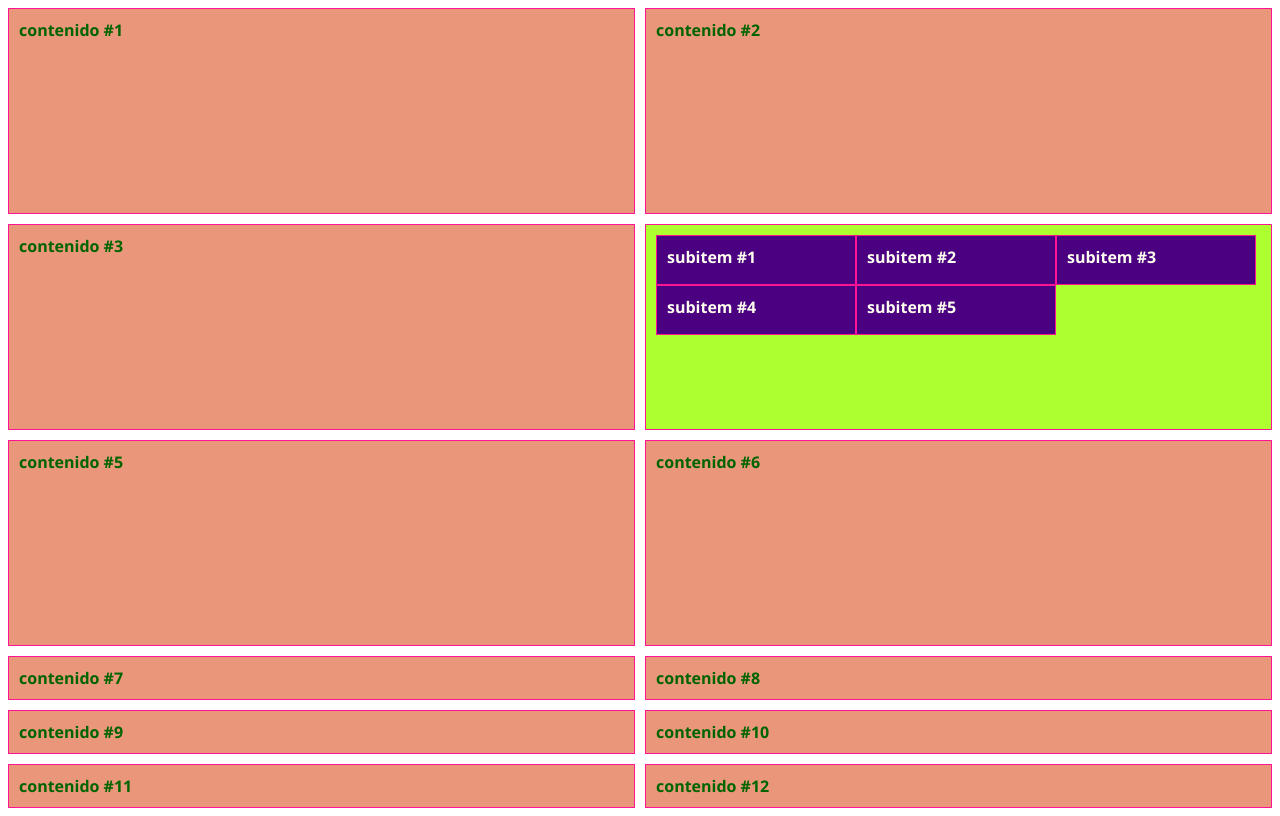
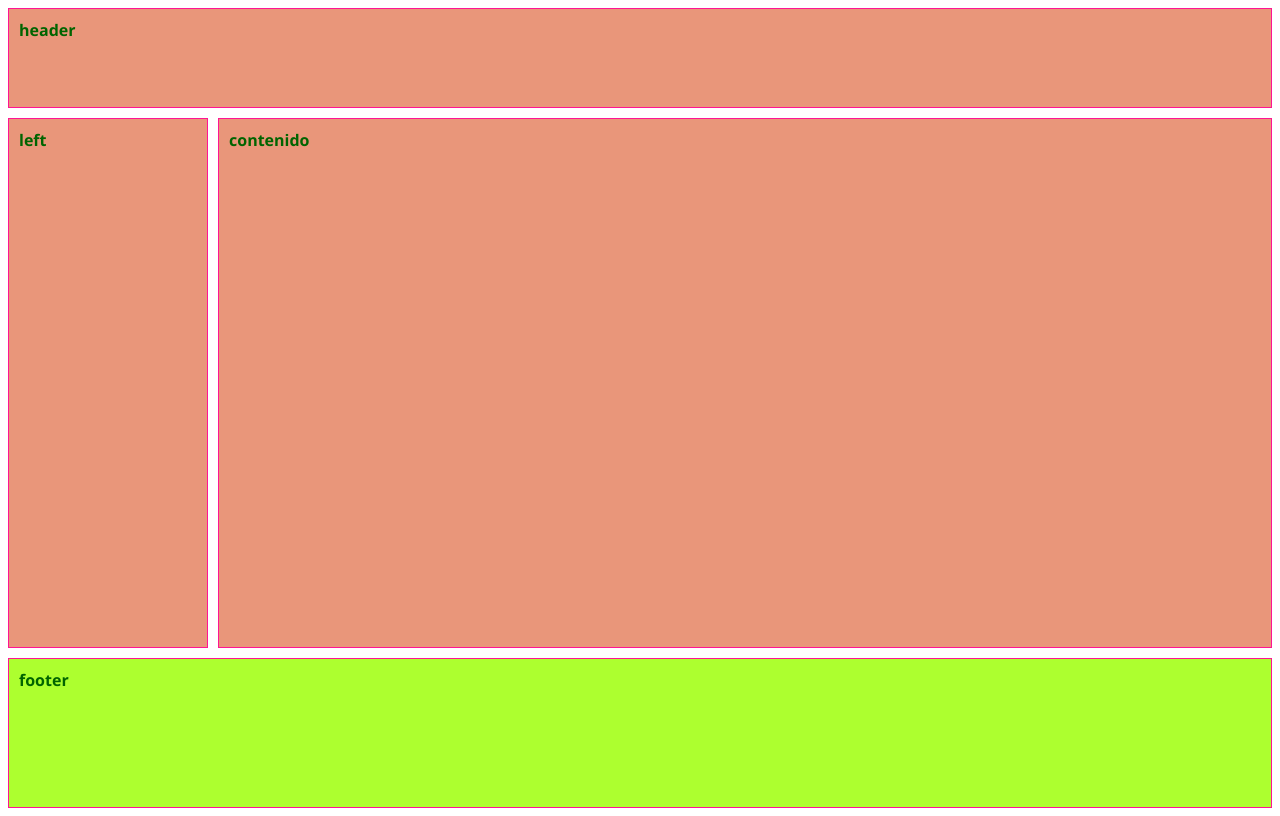
Before and after one commit to andres-reyes-r/CSSGRID, a plain HTML site: page index.html in a window 1280 px wide. Drawn offline with Linux system fonts and the light colour scheme.

Commit message:
grid area

```diff
--- a/estilos/estilos.css
+++ b/estilos/estilos.css
@@ -10,10 +10,12 @@ body{
     /* grid-template: 300px 100px 100px / repeat(4, minmax(200px, 1fr)); */
     /* column-gap: 10px;
     row-gap: 10px; */
-    gap: 10px;
-    grid-template: repeat(3, 1fr) / repeat(2, 1fr);
+    grid-gap: 10px;
+    grid-template: 100px 1fr 150px / 200px 1fr;
     height: 100vh;
-    grid-template-areas: "";
+    grid-template-areas: "header header"
+                         "left contenido"
+                         "footer footer";
 
 }
 
@@ -34,3 +36,19 @@ body{
     background: indigo;
     color: ivory;
 }
+
+.header{
+    grid-area:header;
+}
+
+.left{
+    grid-area: left;
+}
+
+.contenido{
+    grid-area: contenido;
+}
+
+.footer{
+    grid-area: footer;
+}
--- a/index.html
+++ b/index.html
@@ -3,29 +3,15 @@
 <head>
     <meta charset="UTF-8">
     <meta name="viewport" content="width=device-width, initial-scale=1.0">
-    <title>columnas</title>
+    <title>Areas</title>
     <link rel="stylesheet" href="estilos/estilos.css">
 </head>
 <body>
     <section class="container">
-        <div class="item">contenido #1</div>
-        <div class="item">contenido #2</div>
-        <div class="item">contenido #3</div>
-        <div class="item">
-            <div class="item">subitem #1</div>
-            <div class="item">subitem #2</div>
-            <div class="item">subitem #3</div>
-            <div class="item">subitem #4</div>
-            <div class="item">subitem #5</div>
-        </div>
-        <div class="item">contenido #5</div>
-        <div class="item">contenido #6</div>
-        <div class="item">contenido #7</div>
-        <div class="item">contenido #8</div>
-        <div class="item">contenido #9</div>
-        <div class="item">contenido #10</div>
-        <div class="item">contenido #11</div>
-        <div class="item">contenido #12</div>
+        <div class="item header">header</div>
+        <div class="item left">left</div>
+        <div class="item contenido">contenido</div>
+        <div class="item footer">footer</div>
     </section>
 </body>
 </html>
```
